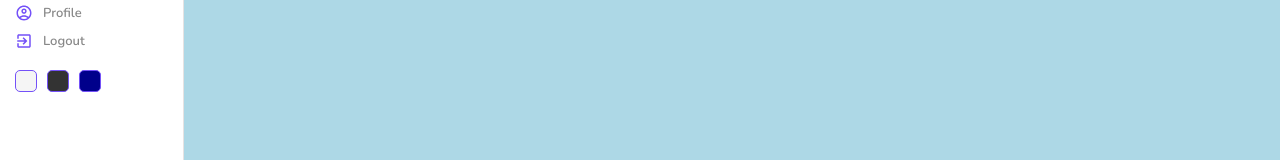
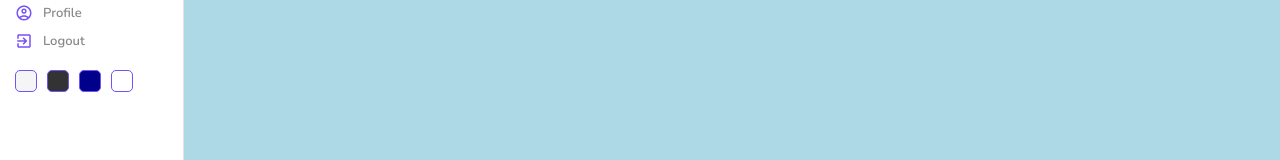
Before and after one commit to anjola-adeuyi/smart-store-dashboard, a React (Create React App) app: page / in a window 1280 px wide. Shown: the part 503-663 px from the top of the page. Built offline with nearby package versions, Linux system fonts and the light colour scheme.

Commit message:
color option

```diff
--- a/src/components/sidebar/Sidebar.tsx
+++ b/src/components/sidebar/Sidebar.tsx
@@ -81,6 +81,7 @@ const Sidebar = () => {
         <div className='colorOption'></div>
         <div className='colorOption'></div>
         <div className='colorOption'></div>
+        <div className='colorOption'></div>
       </div>
     </div>
   );
```
